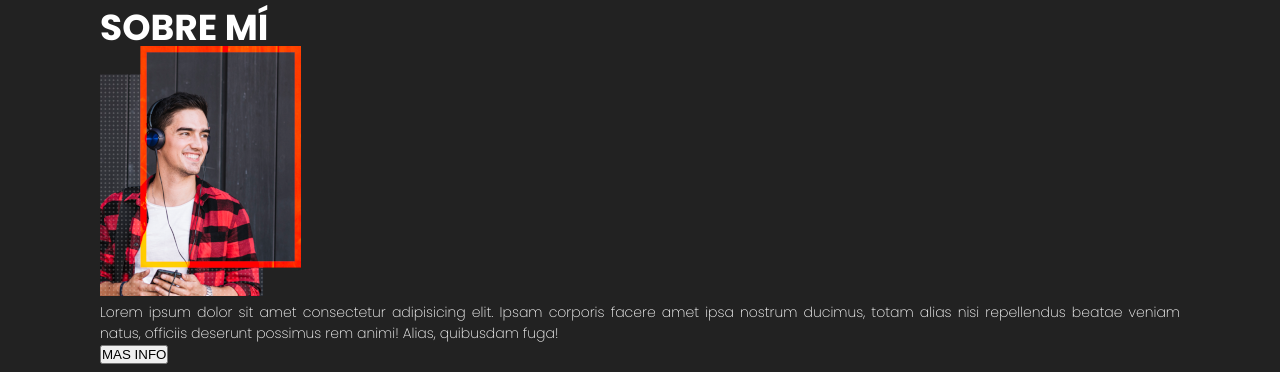
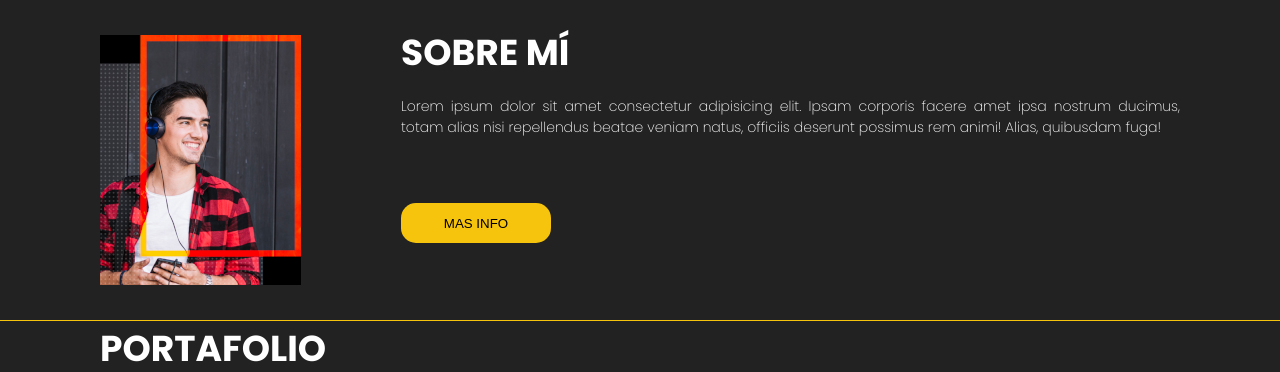
Before and after one commit to angelumoca21/Portafolio, a plain HTML site: page index.html in a window 1280 px wide. Shown: the part 375-747 px from the top of the page. Drawn offline with Linux system fonts and the light colour scheme.

Commit message:
PortafolioAct

```diff
--- a/index.html
+++ b/index.html
@@ -47,10 +47,10 @@
         </ul>
     </header>
     <main>
-        <section id="sobremi" class="seccion">
-            <h2>SOBRE MÍ</h2>
-            <img src="./imagenes/LuisMartinezFoto.png" alt="fotoLuisMartinez">
-            <p>Lorem ipsum dolor sit amet consectetur adipisicing elit. Ipsam corporis facere amet ipsa nostrum ducimus, totam alias nisi repellendus beatae veniam natus, officiis deserunt possimus rem animi! Alias, quibusdam fuga!</p>
+        <section id="sobreMi" class="seccion">
+            <img id="fotoLuis" src="./imagenes/LuisMartinezFoto.png" alt="fotoLuisMartinez">
+            <h2 id="textoSobreMi">SOBRE MÍ</h2>
+            <p id="parrafoSobreMi">Lorem ipsum dolor sit amet consectetur adipisicing elit. Ipsam corporis facere amet ipsa nostrum ducimus, totam alias nisi repellendus beatae veniam natus, officiis deserunt possimus rem animi! Alias, quibusdam fuga!</p>
             <input type="button" value="MAS INFO">
         </section>
         <section id="portafolio" class="seccion">
--- a/style/index.css
+++ b/style/index.css
@@ -49,6 +49,16 @@ nav ul li{
 li{
     float: left;
     margin-right: 5px;
+}
+
+input{
+    border-radius: 15px;
+    background-color: #F7C40D;
+    padding-left: 15px;
+    padding-right: 15px;
+    height: 40px;
+    width: 150px;
+    border: 0px;
 }
 
 #logoLuis{
@@ -106,3 +116,25 @@ a:hover{
     width: 40px;
     margin-right: 15px;
 }
+
+#fotoLuis{
+    margin-top: 25px;
+    margin-bottom: 25px;
+    margin-right: 100px;
+    float: left;
+    background-color: black;
+}
+
+#sobreMi{
+    display: inline-block;
+}
+
+#textoSobreMi
+{
+    padding-top: 25px;
+    padding-bottom: 25px;
+}
+
+#parrafoSobreMi{
+    padding-bottom: 65px;
+}
```
